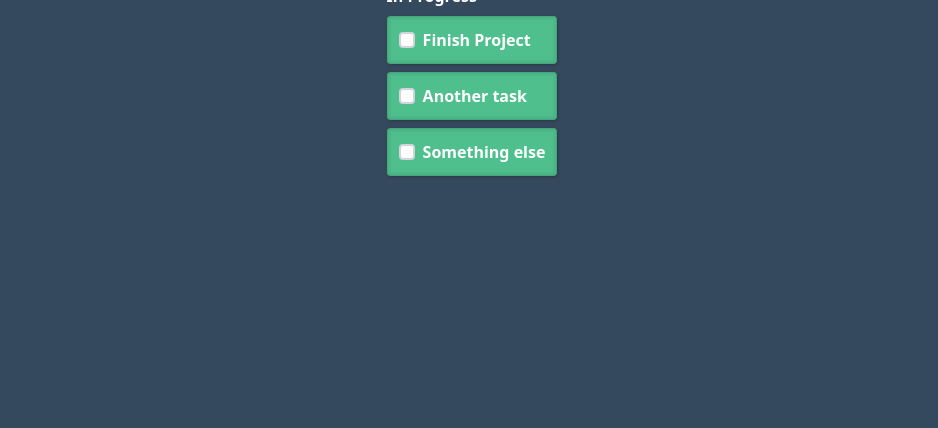
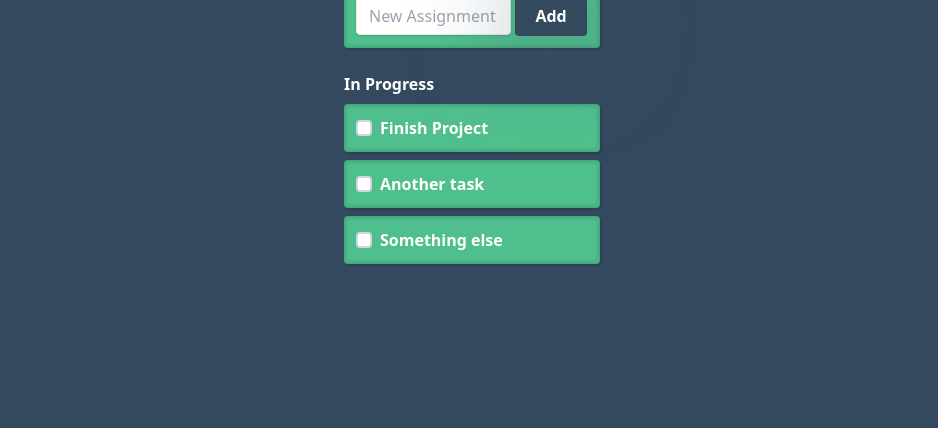
Before and after one commit to au1313/vue-start, a website: page index.html in a window 1280 px wide. Shown: the part 432-860 px from the top of the page, without its empty margins (168-1106 px from the left). Drawn offline with nearby package versions, Linux system fonts and the light colour scheme.

Commit message:
Added a "add assignment" input and button

```diff
--- a/css/main.css
+++ b/css/main.css
@@ -7,11 +7,12 @@ body{
     color:#ffffff;
 }
 
-
+input.add-assignment{
+    width: 67%;
+}
 input.form-check-input::before{
     position:relative;
     bottom:6px;
-    left:.5px;
 }
 
 .bevel{
--- a/js/components/AppButton.js
+++ b/js/components/AppButton.js
@@ -1,8 +1,9 @@
 export default {
     template: `
                 <button
+                    type="submit"
                     :class="{
-                        'w-72 rounded px-5 py-2  text-white font-bold mt-10 drop-shadow-[0_10px_50px_#435466] disabled:cursor-not-allowed m-auto': true,
+                        'rounded px-5 py-2  text-white font-bold drop-shadow-[0_10px_50px_#435466] disabled:cursor-not-allowed m-auto': true,
                         'hover:bg-[#43a679] bg-[#4fc08d]': type === 'primary',
                         'bg-[#35495e] hover:bg-[#293949]': type === 'secondary',
                         'bg-gray-200 hover:bg-gray-400 text-black font-normal': type === 'muted',
--- a/js/components/Assignments.js
+++ b/js/components/Assignments.js
@@ -1,14 +1,21 @@
 import AssignmentList from "./AssignmentList.js";
-
+import AppButton from "./AppButton.js";
 export default {
     template: `
     <section class="space-y-6">
+        <form>
+            <div class="rounded bg-[#4fc08d] bevel hover:drop-shadow-lg p-3 ">
+                <input class="mr-1 add-assignment text-black shadow appearance-none border rounded w-full py-2 px-3  leading-tight focus:outline-none focus:shadow-outline" placeholder="New Assignment" />
+                <app-button type="secondary" >Add</app-button>
+            </div>
+        </form>
         <assignment-list :assignments="filters.inProgress" title="In Progress"></assignment-list>
         <assignment-list :assignments="filters.completed" title="Completed"></assignment-list>
     </section>
     `,
     components:{
-        AssignmentList
+        AssignmentList,
+        AppButton
     },
     data() {
         return {
```
